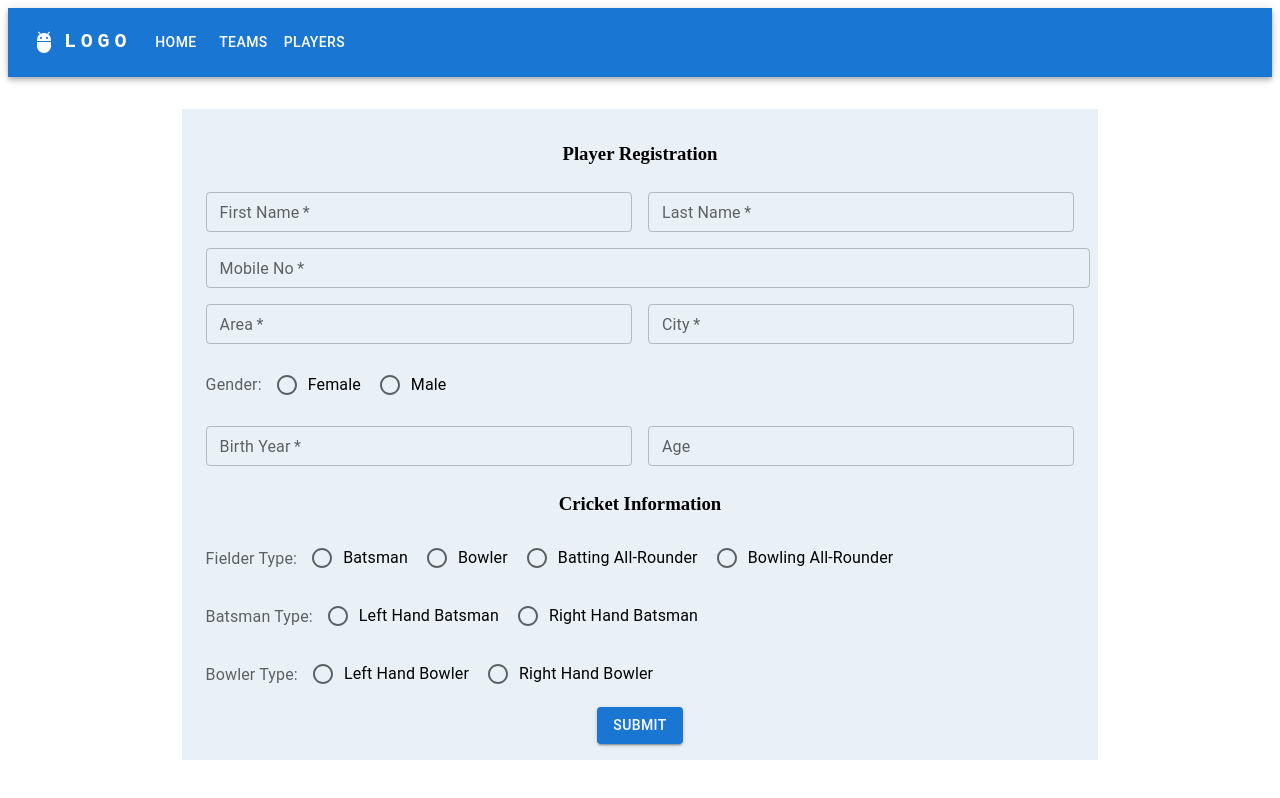
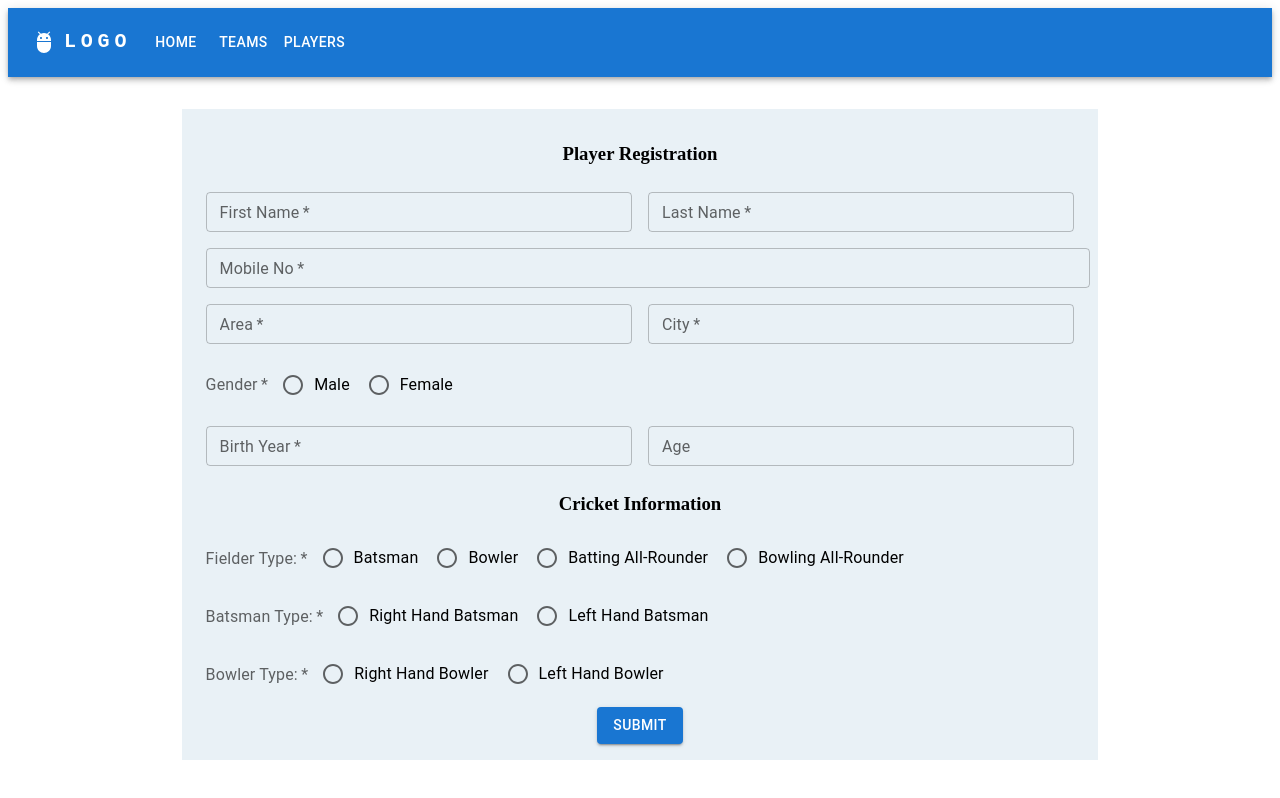
Before and after one commit to sashikhare/auctionapp, a React (Create React App) app: page /Players in a window 1280 px wide. Built offline with nearby package versions, Linux system fonts and the light colour scheme.

Commit message:
Player list Reducer updated

```diff
--- a/src/pages/players/index.js
+++ b/src/pages/players/index.js
@@ -6,6 +6,9 @@ import RadioGroup from "@mui/material/RadioGroup";
 import FormControlLabel from "@mui/material/FormControlLabel";
 import FormLabel from "@mui/material/FormLabel";
 import Button from "@mui/material/Button";
+import { bindActionCreators } from 'redux';
+import { batch, connect } from 'react-redux';
+import { SET_PLAYER_DETAILS } from "../../redux/action/ActionTypes";
 
 import { DesktopDatePicker } from "@mui/x-date-pickers/DesktopDatePicker";
 import FormControl from "@mui/material/FormControl";
@@ -29,6 +32,21 @@ const Players = (props) => {
   const [errorMessage, setErrorMessage] = React.useState("");
   const [successMessage, setSuccessMessage] = React.useState("");
 
+  const clearAllData = () => {
+    setFirstName('');
+    setLastName('');
+    setMobileNo('');
+    setArea('')
+    setCity('');
+    setGender();
+    setBirthYear('');
+    setAge('');
+    setFielderType();
+    setBatsmanType();
+    setBowlerType();
+    setSuccessMessage('');
+  }
+
   const handleClick = () => {
     const payload = {
       fname: firstName,
@@ -43,7 +61,17 @@ const Players = (props) => {
       bowlerType: bowlerType,
     };
     setSuccessMessage("Data Stored Successfully");
-    console.log("Payload", payload);
+    console.log("Payload", props.playerListData);
+    if(props.playerListData.length > 0){
+        const updatedPlayerList = [...props.playerListData,payload]
+        props.addPlayerDetails(updatedPlayerList);
+    }
+    else{
+        props.addPlayerDetails(payload);
+    }
+    setTimeout(() => {
+        clearAllData();
+    }, 2000)
   };
 
   //   const isTextValid = (text) => {
@@ -92,6 +120,7 @@ const Players = (props) => {
             label="First Name"
             id="fName"
             size="small"
+            value={firstName}
             // error={isTextValid(text)}
             // helperText={errorMessage}
             onChange={(e) => setFirstName(e.target.value)}
@@ -104,6 +133,7 @@ const Players = (props) => {
             label="Last Name"
             id="lName"
             size="small"
+            value={lastName}
             onChange={(e) => setLastName(e.target.value)}
             sx={{ margin: "8px" }}
           />
@@ -115,6 +145,7 @@ const Players = (props) => {
           label="Mobile No"
           id="mobile"
           size="small"
+          value={mobileNo}
           // error={isTextValid(text)}
           // helperText={errorMessage}
           onChange={(e) => setMobileNo(e.target.value)}
@@ -128,6 +159,7 @@ const Players = (props) => {
             label="Area"
             id="area"
             size="small"
+            value={area}
             // error={isTextValid(text)}
             // helperText={errorMessage}
             onChange={(e) => setArea(e.target.value)}
@@ -140,31 +172,33 @@ const Players = (props) => {
             label="City"
             id="city"
             size="small"
+            value={city}
             onChange={(e) => setCity(e.target.value)}
             sx={{ margin: "8px" }}
           />
         </div>
         <div style={{ display: "flex", alignItems: "center", margin: "8px" }}>
-          <FormLabel id="demo-row-radio-buttons-group-label">Gender:</FormLabel>
+          <FormLabel id="demo-row-radio-buttons-group-label" required>Gender</FormLabel>
           <RadioGroup
             row
             aria-labelledby="demo-controlled-radio-buttons-group"
-            name="controlled-radio-buttons-group"
+            name="gender"
             value={gender}
             onChange={(e) => setGender(e.target.value)}
           >
+            <FormControlLabel
+              value="male"
+              control={<Radio />}
+              label="Male"
+              sx={{ margin: "4px" }}
+            />
             <FormControlLabel
               value="female"
               control={<Radio />}
               label="Female"
               sx={{ margin: "4px" }}
             />
-            <FormControlLabel
-              value="male"
-              control={<Radio />}
-              label="Male"
-              sx={{ margin: "4px" }}
-            />
+
           </RadioGroup>
         </div>
         <div style={{ display: "flex", alignItems: "center" }}>
@@ -175,6 +209,7 @@ const Players = (props) => {
             label="Birth Year"
             id="birthYear"
             size="small"
+            value={birthYear}
             onChange={(e) => setBirthYear(e.target.value)}
             onBlur={calculateAge}
             // value={birthYear}
@@ -193,7 +228,7 @@ const Players = (props) => {
         </div>
         <h3>Cricket Information</h3>
         <div style={{ display: "flex", alignItems: "center", margin: "8px" }}>
-          <FormLabel id="demo-row-radio-buttons-group-label">
+          <FormLabel id="fielderType" required>
             Fielder Type:
           </FormLabel>
           <RadioGroup
@@ -230,7 +265,7 @@ const Players = (props) => {
           </RadioGroup>
         </div>
         <div style={{ display: "flex", alignItems: "center", margin: "8px" }}>
-          <FormLabel id="demo-row-radio-buttons-group-label">
+          <FormLabel id="batsmanType" required>
             Batsman Type:
           </FormLabel>
           <RadioGroup
@@ -241,21 +276,21 @@ const Players = (props) => {
             onChange={(e) => setBatsmanType(e.target.value)}
           >
             <FormControlLabel
+              value="Right Hand Batsman"
+              control={<Radio />}
+              label="Right Hand Batsman"
+              sx={{ margin: "4px" }}
+            />
+            <FormControlLabel
               value="Left Hand Batsman"
               control={<Radio />}
               label="Left Hand Batsman"
               sx={{ margin: "4px" }}
             />
-            <FormControlLabel
-              value="Right Hand Batsman"
-              control={<Radio />}
-              label="Right Hand Batsman"
-              sx={{ margin: "4px" }}
-            />
           </RadioGroup>
         </div>
         <div style={{ display: "flex", alignItems: "center", margin: "8px" }}>
-          <FormLabel id="demo-row-radio-buttons-group-label">
+          <FormLabel id="bowlerType" required>
             Bowler Type:
           </FormLabel>
           <RadioGroup
@@ -266,15 +301,15 @@ const Players = (props) => {
             onChange={(e) => setBowlerType(e.target.value)}
           >
             <FormControlLabel
+              value="Right Hand Bowler"
+              control={<Radio />}
+              label="Right Hand Bowler"
+              sx={{ margin: "4px" }}
+            />
+            <FormControlLabel
               value="Left Hand Bowler"
               control={<Radio />}
               label="Left Hand Bowler"
-              sx={{ margin: "4px" }}
-            />
-            <FormControlLabel
-              value="Right Hand Bowler"
-              control={<Radio />}
-              label="Right Hand Bowler"
               sx={{ margin: "4px" }}
             />
           </RadioGroup>
@@ -294,4 +329,20 @@ const Players = (props) => {
   );
 };
 
-export default Players;
+const mapDispatchToProps = dispatch => {
+	return bindActionCreators(
+		{
+			addPlayerDetails: data =>
+				dispatch({ type: SET_PLAYER_DETAILS, payload: {playerList: data} }),
+		},
+		dispatch,
+	);
+};
+
+const mapStateToProps = state => {
+    return{
+        playerListData : state.PlayerReducer.playerList,
+    }
+}
+
+export default connect(mapStateToProps, mapDispatchToProps)(Players);
--- a/src/redux/action/ActionTypes.js
+++ b/src/redux/action/ActionTypes.js
@@ -1 +1,2 @@
 export const CLEAR_STATE_ON_SUCESSFULL_LOGOUT = 'CLEAR_STATE_ON_SUCESSFULL_LOGOUT';
+export const SET_PLAYER_DETAILS = 'SET_PLAYER_DETAILS';
--- a/src/redux/reducers/baseReducer.js
+++ b/src/redux/reducers/baseReducer.js
@@ -1,3 +1,5 @@
+
+
 const initialState = {
 
 
--- /dev/null
+++ b/src/redux/reducers/playerReducer.js
@@ -0,0 +1,21 @@
+import { SET_PLAYER_DETAILS } from "../action/ActionTypes";
+
+const initialState = {
+    playerList: []
+};
+
+const playerReducer = (state = initialState, action) => {
+  const { type = null, payload = {} } = action;
+  console.log('payload redu', payload)
+  switch (type) {
+    case SET_PLAYER_DETAILS: {
+      return {
+        playerList: [payload.playerList],
+      };
+    }
+    default:
+        return state;
+  }
+};
+
+export default playerReducer;
```
Also changed, not shown: src/redux/rootReducers.js (+3 -27 lines).
